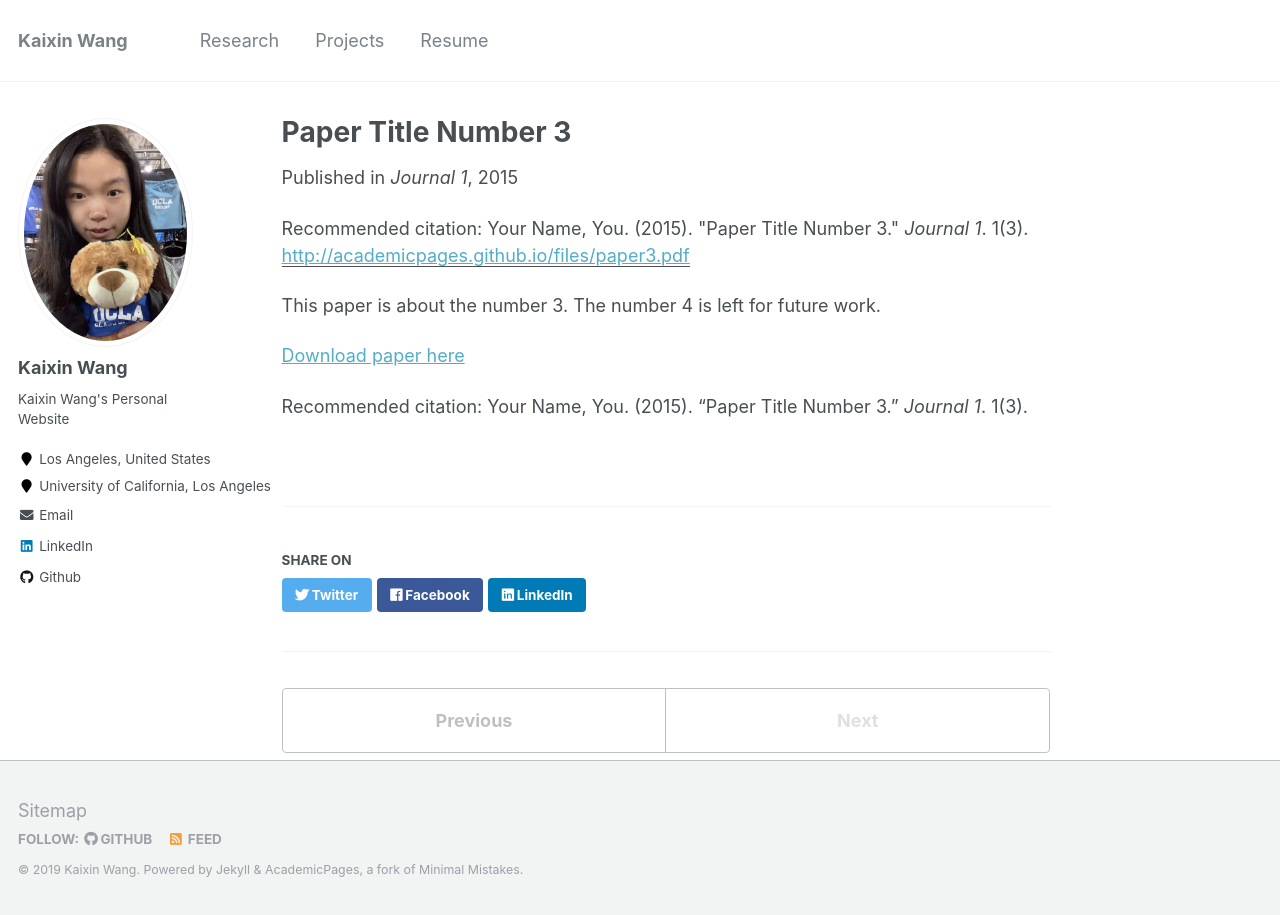
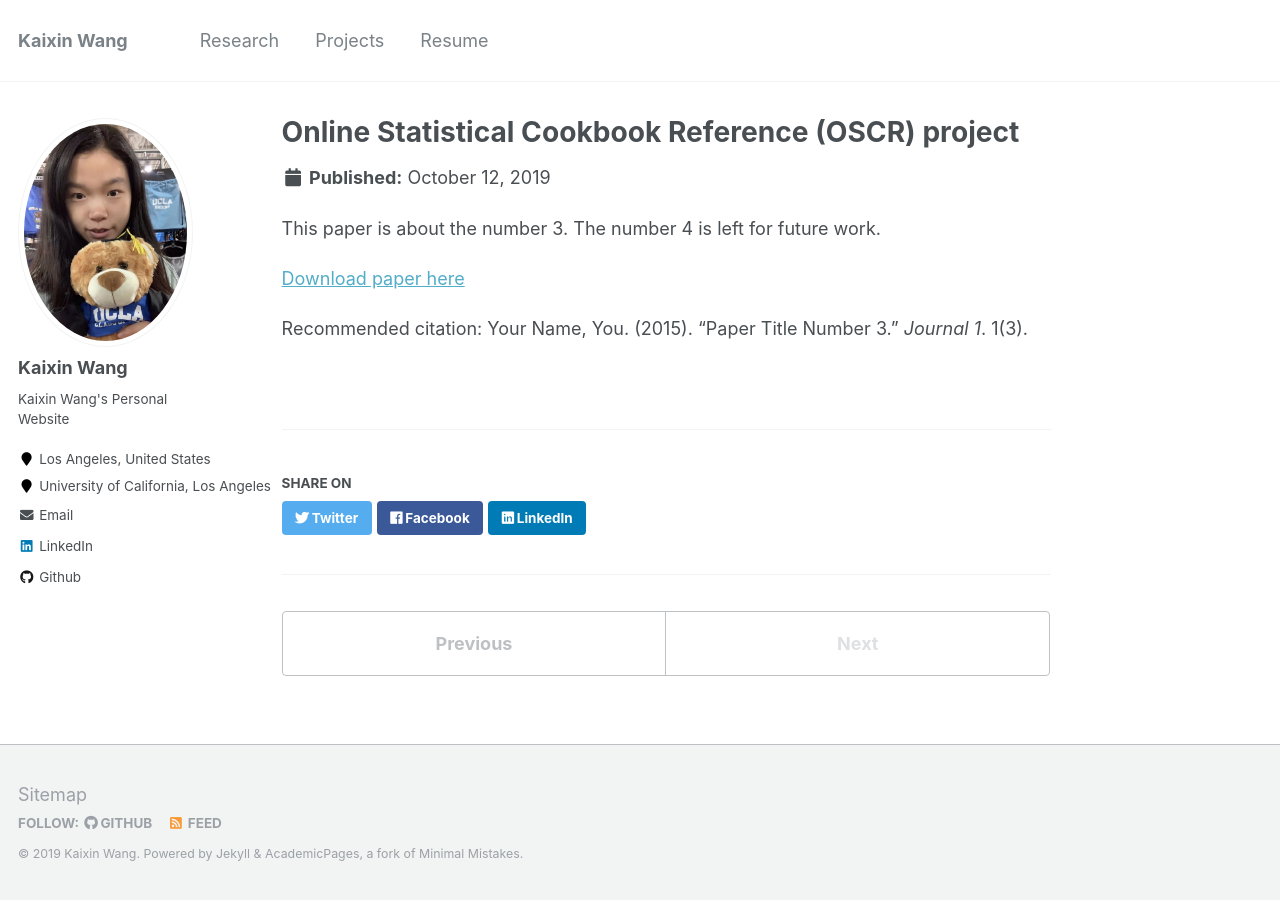
Before and after one commit to kaixin-wang/kaixin-wang.github.io, a Jekyll site: the page built from _projects/project-2.md, in a window 1280 px wide. Built offline with Jekyll 4.4.1, drawn with Linux system fonts in a browser that asks for light colours.

Commit message:
Update project-2.md

```diff
--- a/_projects/project-2.md
+++ b/_projects/project-2.md
@@ -1,12 +1,8 @@
 ---
-title: "Paper Title Number 3"
+title: "Online Statistical Cookbook Reference (OSCR) project"
 collection: projects
-permalink: /projects/project-2
-excerpt: 'This paper is about the number 3. The number 4 is left for future work.'
-date: 2015-10-01
-venue: 'Journal 1'
-paperurl: 'http://academicpages.github.io/files/paper3.pdf'
-citation: 'Your Name, You. (2015). &quot;Paper Title Number 3.&quot; <i>Journal 1</i>. 1(3).'
+permalink: /projects/OSCR
+excerpt: 'Building a statistical learning platform for social sciences, with data science languages such as Python, R and Excel, Tableau.'
 ---
 This paper is about the number 3. The number 4 is left for future work.
 
```
